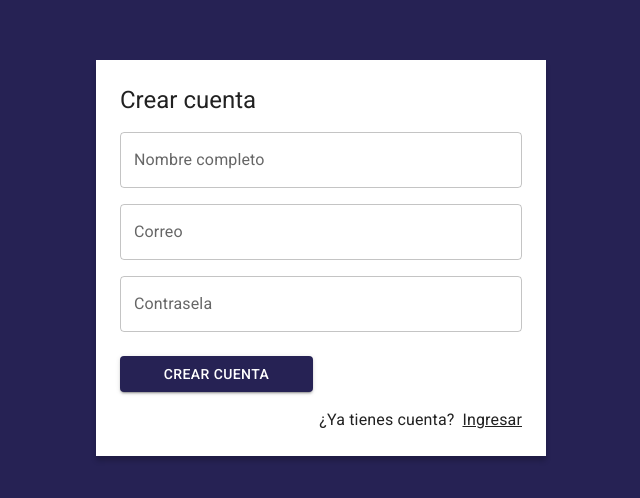
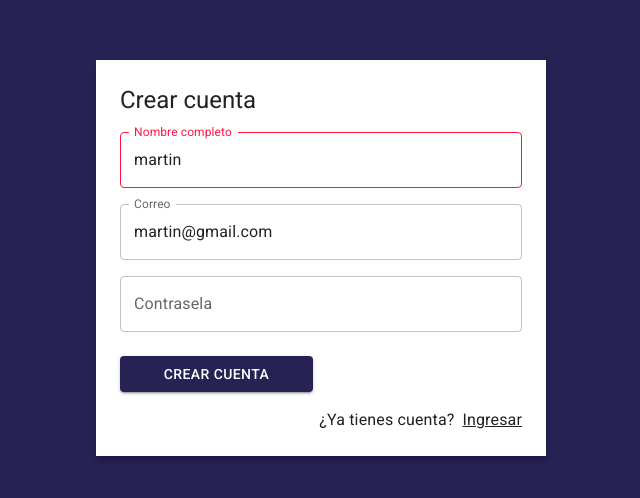
Before and after one commit to martin0123478/React-Journal-App, a React (Vite) app: page /auth/register in a window 1280 px wide. Shown: the part 142-640 px from the top of the page, without its empty margins (319-959 px from the left). Built offline with nearby package versions, Linux system fonts and the light colour scheme.

Commit message:
feat:validate custom hook form

```diff
--- a/src/auth/pages/RegisterPage.jsx
+++ b/src/auth/pages/RegisterPage.jsx
@@ -3,28 +3,60 @@ import { Button, Grid, Link, TextField, Typography } from '@mui/material'
 import { Google } from '@mui/icons-material'
 import React from 'react'
 import { AuthLayouth } from '../layout/AuthLayouth'
+import { useForm } from '../../hooks/useForm'
 
+const formData = {
+    email: 'martin@gmail.com',
+    password: 123456,
+    displayName: 'martin'
+}
+const formValidations = {
+    email: [(value) => value.includes('@'), 'El correo debe tener un @'],
+    password: [(value) => value.length >= 6, 'El password debe de tener más de 6 letras'],
+    displayName: [(value) => value.length >= 1, 'El nombre es obligatorio'],
+}
 export const RegisterPage = () => {
+    const { displayName, email, pasword, formState, onInputChange,
+        isFormValid, displayNameValid, emailValid, passwordValid } = useForm(formData, formValidations)
+
+    console.log(displayNameValid)
+    const onSubmit = (e) => {
+        e.preventDefault()
+        console.log(formState)
+    }
     return (
 
         <AuthLayouth titulo='Crear cuenta'>
-            <form>
+            <form onSubmit={onSubmit}>
                 <Grid container>
                     <Grid item xs={12} sx={{ mt: 2 }}>
-                        <TextField label='Nombre completo' type='text' placeholder='Tu nombre' fullWidth />
+                        <TextField label='Nombre completo' type='text' placeholder='Tu nombre' fullWidth
+                            name='displayName'
+                            value={displayName}
+                            onChange={onInputChange}
+                            error={!displayNameValid}
+                            helperText={displayNameValid} />
                     </Grid>
 
                     <Grid item xs={12} sx={{ mt: 2 }}>
-                        <TextField label='Correo' type='email' placeholder='correo@google.com' fullWidth />
+                        <TextField label='Correo' type='email' placeholder='correo@google.com'
+                            name='email'
+                            value={email}
+                            onChange={onInputChange}
+                            fullWidth />
                     </Grid>
 
                     <Grid item xs={12} sx={{ mt: 2 }}>
-                        <TextField label='Contrasela' type='password' placeholder='contraseña' fullWidth />
+                        <TextField label='Contrasela' type='password' placeholder='contraseña' fullWidth
+                            name='password'
+                            value={pasword}
+                            onChange={onInputChange} />
                     </Grid>
 
                     <Grid container spacing={2} sx={{ mb: 2, mt: 1 }}>
                         <Grid item xs={12} sm={6}>
-                            <Button variant='contained' fullWidth>
+                            <Button variant='contained' fullWidth
+                                type='submit'>
                                 Crear cuenta
                             </Button>
 
--- a/src/hooks/useForm.js
+++ b/src/hooks/useForm.js
@@ -1,8 +1,13 @@
-import { useState } from 'react';
+import { useEffect, useState } from 'react';
 
-export const useForm = ( initialForm = {} ) => {
+export const useForm = ( initialForm = {},formValidations={} ) => {
 
     const [ formState, setFormState ] = useState( initialForm );
+    const [formValidation, setformValidation] = useState({})
+    useEffect(() => {
+      createValidators()
+    }, [formState])
+
 
     const onInputChange = ({ target }) => {
         const { name, value } = target;
@@ -15,11 +20,22 @@ export const useForm = ( initialForm = {} ) => {
     const onResetForm = () => {
         setFormState( initialForm );
     }
+    const createValidators =() =>{
+        const formCheckedValues = {}
+        for (const formField of Object.keys(formValidations)) {
+            const [fn,errorMessage]= formValidations[formField]
+     formCheckedValues[`${formField}Valid`] = fn(formState[formField]) ? null : errorMessage
+           console.log(formField)
+
+        }
+        setformValidation(formCheckedValues)
+    }
 
     return {
         ...formState,
         formState,
         onInputChange,
         onResetForm,
+        ...formValidation
     }
 }
```
